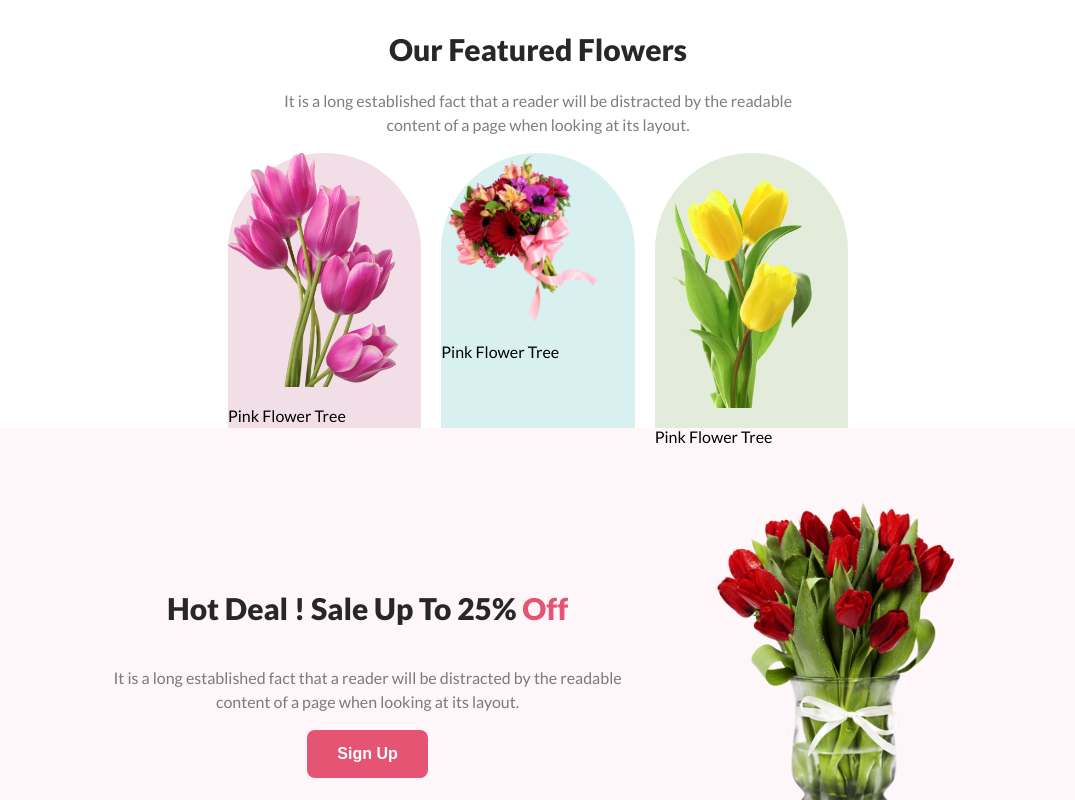
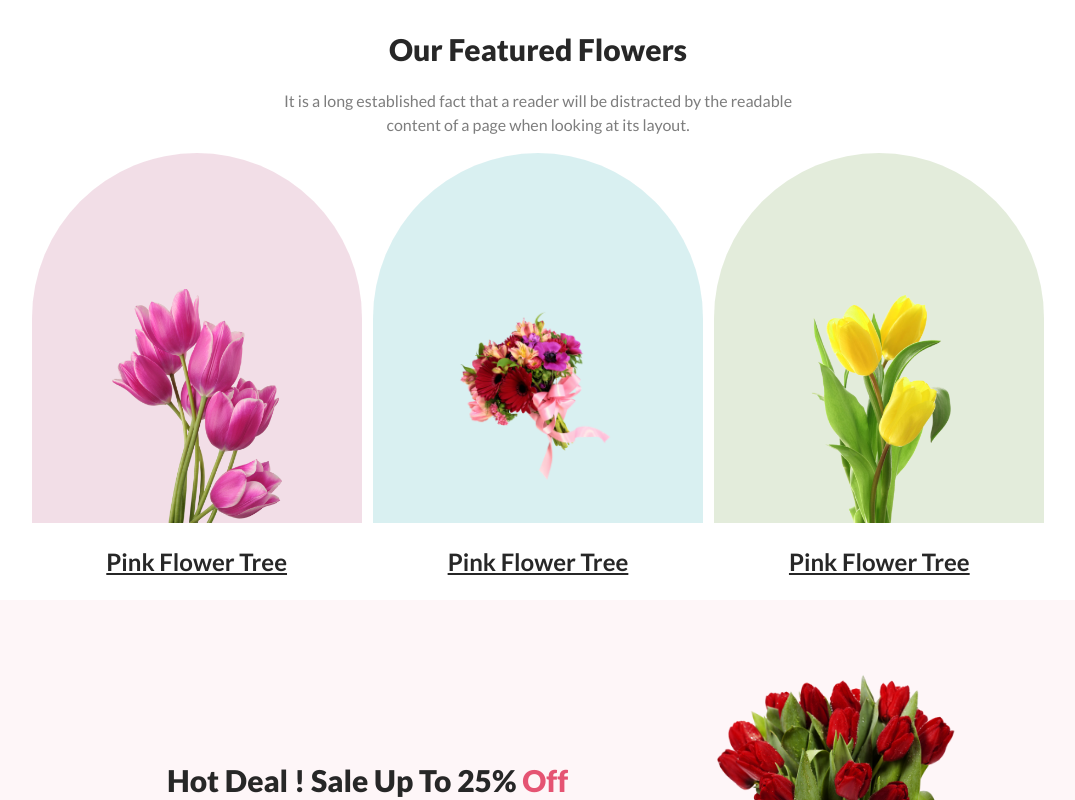
Before and after one commit to Sanaullah30/flower-shop, a plain HTML site: page index.html in a window 1280 px wide. Shown: the part 648-1448 px from the top of the page, without its empty margins (102-1177 px from the left). Drawn offline with Linux system fonts and the light colour scheme.

Commit message:
added featured section

```diff
--- a/css/style.css
+++ b/css/style.css
@@ -69,22 +69,23 @@ body {
 .our-featured .featured-section {
     display: flex;
     align-items: center;
-    width: 50%;
+    width: 80%;
     margin: auto;
 }
 
 
 .featured-section .flower-section {
-    width: 80%;
     margin: auto;
     border-radius: 300px 300px 0px 0px;
-    height: 275px;
-    margin: 0px 10px;
+    height: 370px;
+    width: 330px;
+    text-align: center;
 
 }
 
 .featured-section .flower-sec-one {
     background: rgba(167, 33, 98, 0.15);
+
 }
 
 .featured-section .flower-sec-two {
@@ -95,13 +96,43 @@ body {
     background: rgba(71, 125, 17, 0.15);
 }
 
-.flower-section .flower {
+.featured-section .flower-sec-one .flower{
     width: 170px;
     height: auto;
+    margin-top: 136px;
+}
+
+.featured-section .flower-sec-two .flower{
+    width: 170px;
+    height: auto;
+    margin-top: 157px;
+}
+
+.featured-section .flower-sec-three .flower{
+    width: 170px;
+    height: auto;
+    margin-top: 115px;
 }
 
 .our-featured .featured-content {
     text-align: center;
+}
+
+.flower-name {
+    display: flex;
+    align-items: center;
+    width: 80%;
+    margin: auto;
+    justify-content: space-around;
+
+}
+
+.flower-name .flower-para {
+    color: #272727;
+    text-align: center;
+    font-size: 24px;
+    font-weight: 700;
+    text-decoration-line: underline;
 }
 
 
--- a/index.html
+++ b/index.html
@@ -41,16 +41,20 @@
             <div class="featured-section">
                 <div class="flower-section flower-sec-one">
                     <img src="./images/pngwing 6.png" alt="" class="flower">
-                    <p class="flower-para">Pink Flower Tree</p>
                 </div>
+
                 <div class="flower-section flower-sec-two">
                     <img src="./images/pngwing 5.png" alt="" class="flower">
-                    <p class="flower-para">Pink Flower Tree</p>
                 </div>
+
                 <div class="flower-section flower-sec-three">
                     <img src="./images/pngwing 7.png" alt="" class="flower">
-                    <p class="flower-para">Pink Flower Tree</p>
                 </div>
+            </div>
+            <div class="flower-name">
+                <p class="flower-para">Pink Flower Tree</p>
+                <p class="flower-para">Pink Flower Tree</p>
+                <p class="flower-para">Pink Flower Tree</p>
             </div>
         </section>
         <section class="main-section">
```
